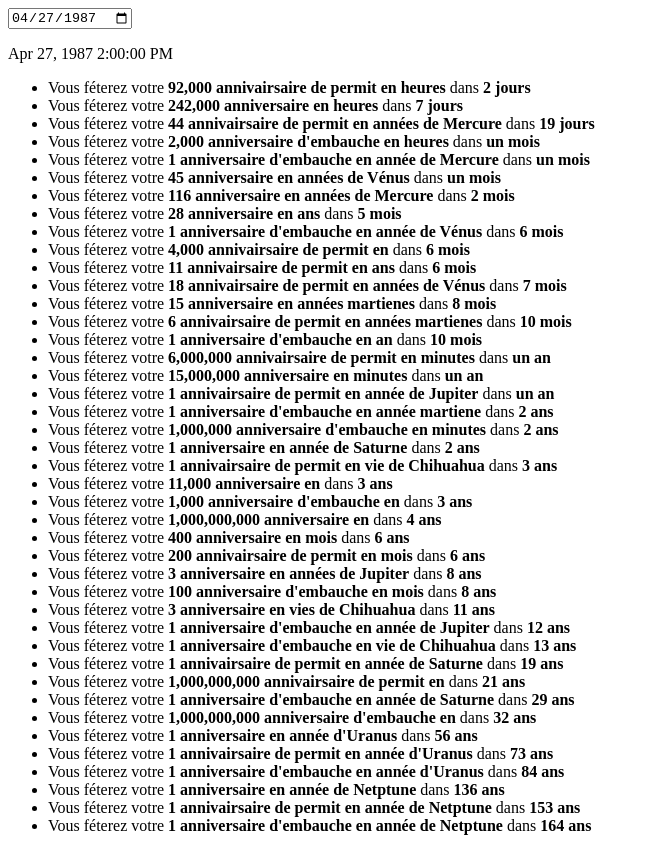
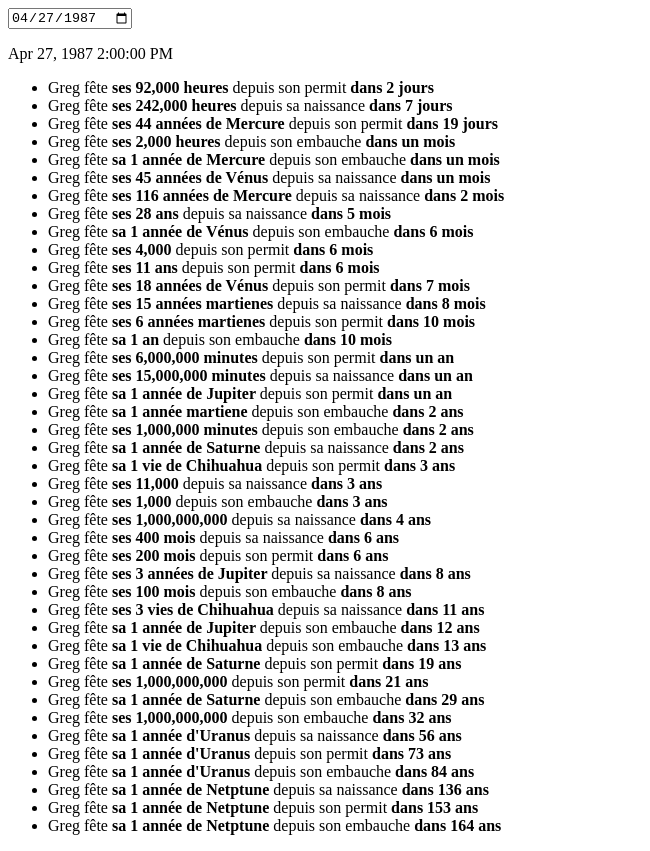
Before and after one commit to genuinegreg/everyversary, a website: page index.html in a window 1280 px wide. Shown: the whole page, without its empty margins (0-650 px from the left). Drawn offline with nearby package versions, Linux system fonts and the light colour scheme; some packages are replaced by stand-ins of ours.

Commit message:
Fix labels for multi birthdays dates

```diff
--- a/scripts/main.js
+++ b/scripts/main.js
@@ -24,15 +24,15 @@ angular.module('everyversary', ['ui.router']).config(function ($stateProvider, $
                     $scope.birthdays = Anniversary.getAnniversaries([
                         {
                             date: new Date('1987-04-27'),
-                            label: 'anniversaire'
+                            label: 'sa naissance'
                         },
                         {
                             date: new Date('2014-10-01'),
-                            label: 'anniversaire d\'embauche'
+                            label: 'son embauche'
                         },
                         {
                             date: new Date('2004-06-01'),
-                            label: 'annivairsaire de permit'
+                            label: 'son permit'
                         }
                     ]);
                 };
--- a/scripts/services/anniversary.service.js
+++ b/scripts/services/anniversary.service.js
@@ -18,7 +18,8 @@ angular.module('everyversary').service('Anniversary', function () {
                     other: 'ans'
                 }
             },
-            month: { duration: SECOND * MINUTE * HOUR * DAY * MONTH,
+            month: {
+                duration: SECOND * MINUTE * HOUR * DAY * MONTH,
                 factor: 100,
                 label: {
                     other: 'mois'
@@ -126,6 +127,10 @@ angular.module('everyversary').service('Anniversary', function () {
 
     }
 
+    Anniversary.prototype.put = function (date, label) {
+
+    };
+
     Anniversary.prototype.getAnniversaries = function (dates) {
 
         if (!(dates instanceof Array)) {
@@ -163,10 +168,9 @@ angular.module('everyversary').service('Anniversary', function () {
         // process dates & units
         return dates.map(function (date) {
             return getAnniversary(date.date, date.label);
-        }).reduce(function (a, b, c, d)  {
+        }).reduce(function (a, b, c, d) {
             return a.concat(b).sort();
         });
-
 
 
     };
--- a/views/home.html
+++ b/views/home.html
@@ -10,10 +10,18 @@
 <div>
     <ul>
         <li ng-repeat="birthday in birthdays | orderBy:'timeToNext':true">
-            Vous féterez votre
-            <strong> {{ birthday.next | number }} {{birthday.dateLabel}} en
-                <ng-pluralize count="birthday.next" when="birthday.label"/>
-            </strong>  dans <strong>{{ birthday.timeFromNow }}</strong>
+            Greg fête
+            <strong>
+                <ng-pluralize count="birthday.next" when="{one: 'sa', other: 'ses'}"></ng-pluralize>
+                {{ birthday.next | number }}
+                <ng-pluralize count="birthday.next" when="birthday.label"></ng-pluralize>
+            </strong>
+            depuis
+            {{birthday.dateLabel}}
+            <strong>
+                dans
+                {{ birthday.timeFromNow }}
+            </strong>
         </li>
     </ul>
 </div>
```
